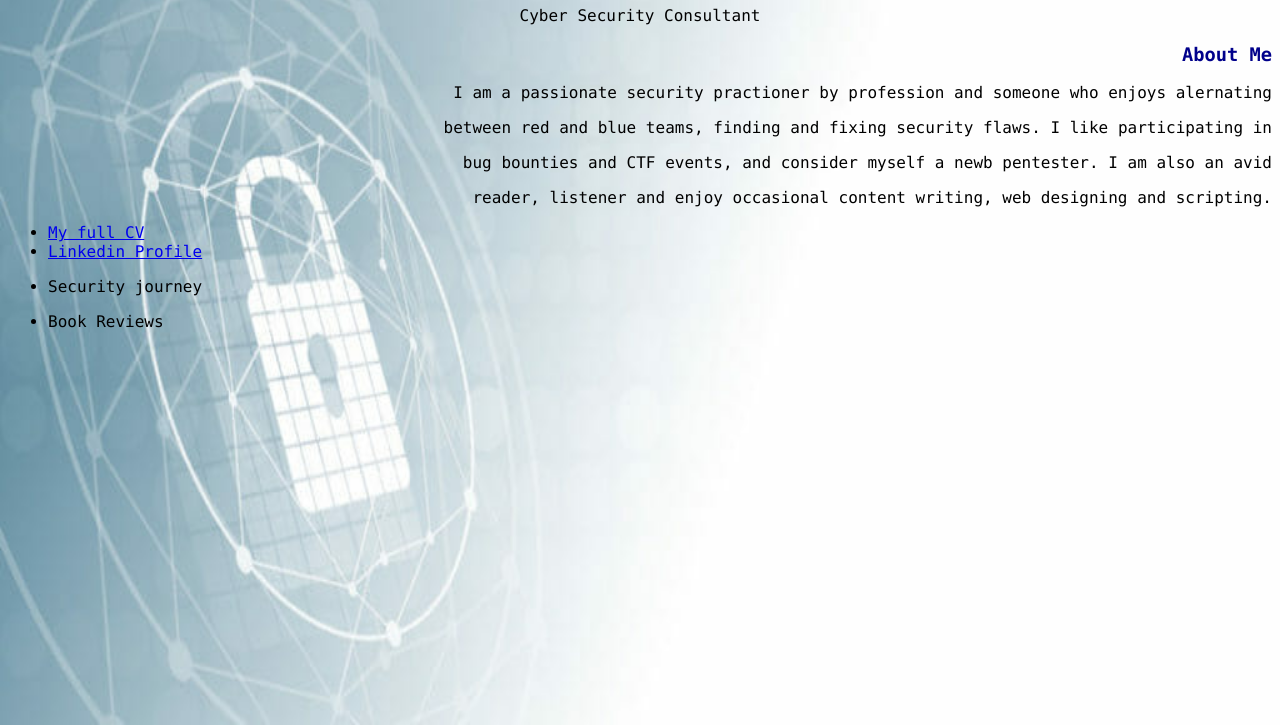
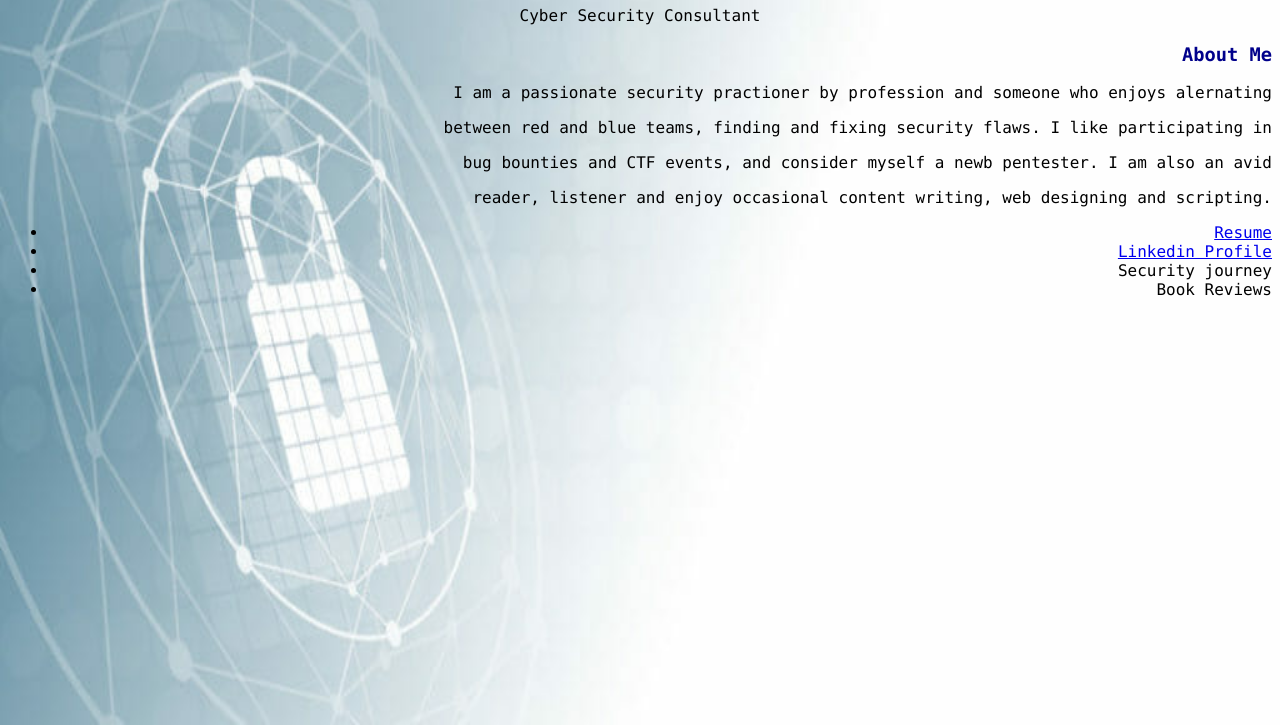
Before and after one commit to ElavarasiNatarajan/ElavarasiNatarajan.github.io, a plain HTML site: page index.html in a window 1280 px wide. Shown: the part 75-800 px from the top of the page. Drawn offline with Linux system fonts and the light colour scheme.

Commit message:
Update index.html

```diff
--- a/index.html
+++ b/index.html
@@ -23,9 +23,9 @@ body {
 <p align="right">bug bounties and CTF events, and consider myself a newb pentester. I am also an avid</p>
 <p align="right">reader, listener and enjoy occasional content writing, web designing and scripting. </p>
 <ul>
-<li><a href="resume.pdf" target = "_blank">My full CV</a></li>
-<li><a href="https://www.linkedin.com/in/elavarasi-natarajan-securityspecialist/" target = "_blank">Linkedin Profile</a></li>
-<li><p>Security journey</p></li>
-<li><p>Book Reviews</p></li>
+<li align="right"><a href="resume.pdf" target = "_blank">Resume</a></li>
+<li align="right"><a href="https://www.linkedin.com/in/elavarasi-natarajan-securityspecialist/" target = "_blank">Linkedin Profile</a></li>
+<li align="right">Security journey</li>
+<li align="right">Book Reviews</li>
 </body>
 </html>
```
